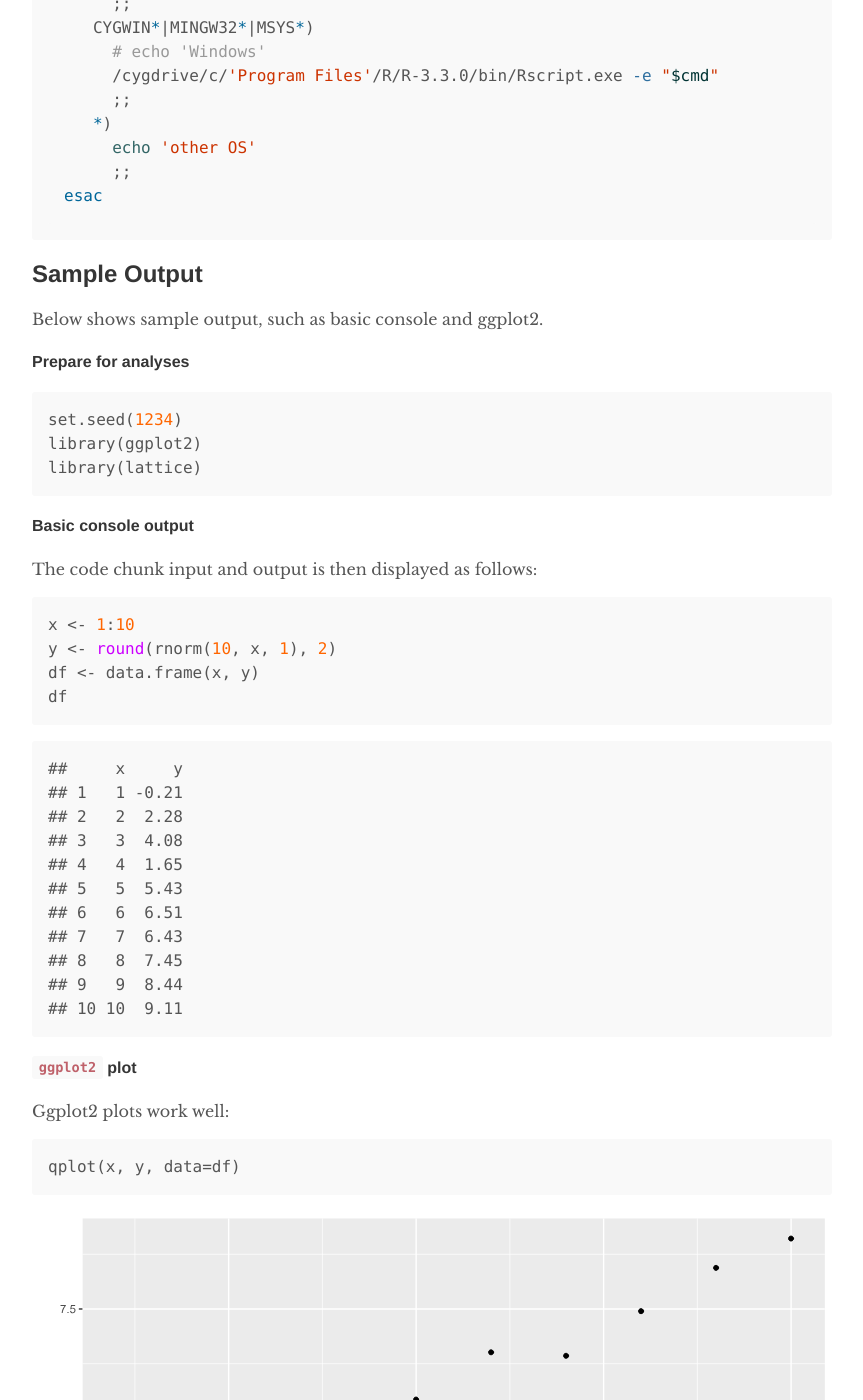
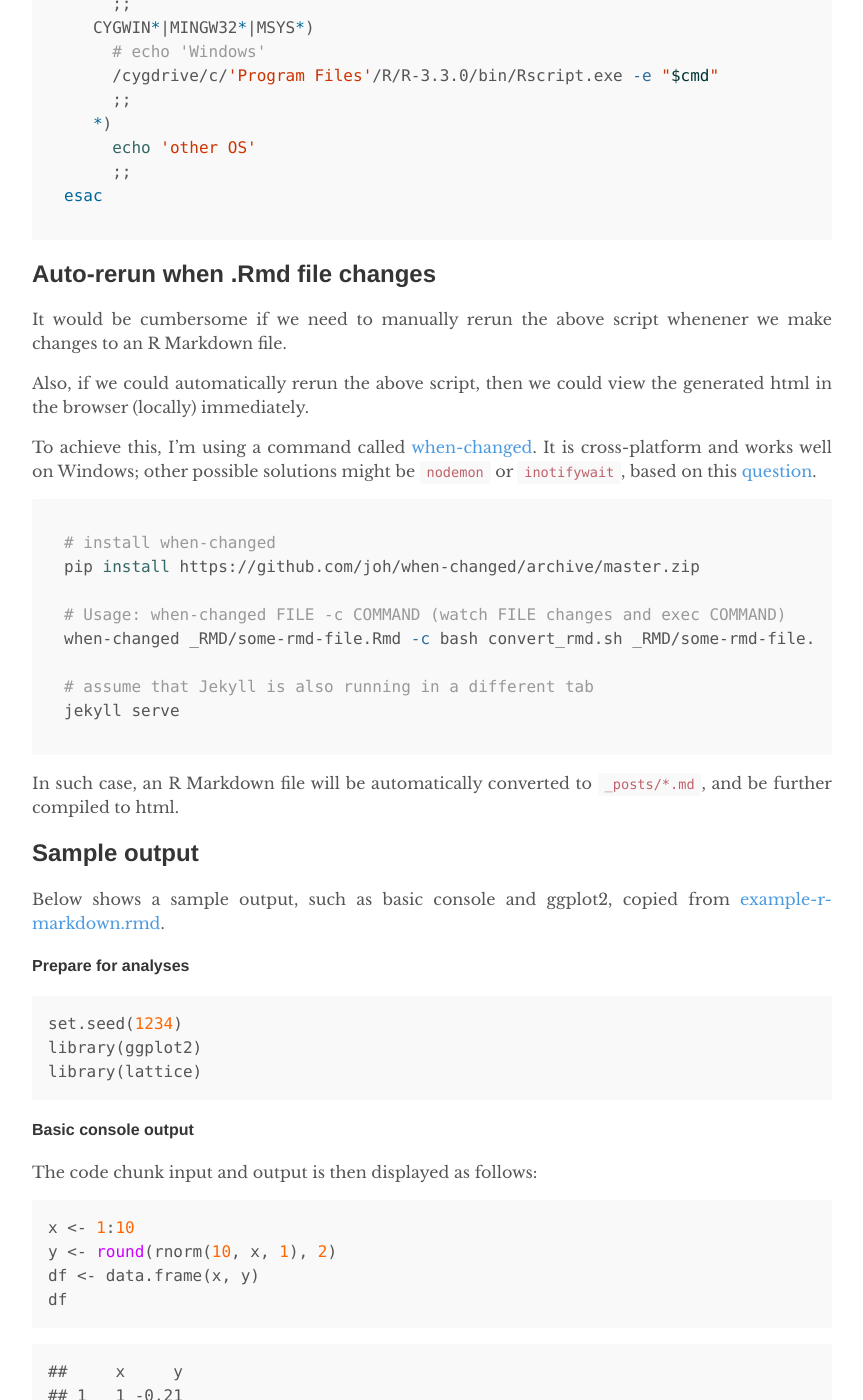
Before and after one commit to gaopinghuang0/gaopinghuang0.github.io, a Jekyll site: the page built from _posts/2017-10-23-support-Rmarkdown.md, in a window 1280 px wide and 1400 px high, scrolled down 3159 px. Shown: the whole window, without its empty margins (208-1071 px from the left). Built offline with Jekyll 4.4.1, drawn with Linux system fonts in a browser that asks for light colours; some of the changed text lies outside the part shown.

Commit message:
add auto rerun for R markdown

````diff
--- a/_posts/2017-10-23-support-Rmarkdown.md
+++ b/_posts/2017-10-23-support-Rmarkdown.md
@@ -15,7 +15,7 @@ The first blog is adapted from the second blog, so their basic idea is the same.
 ## Use R script to call knitr
 Here are the steps:
 
-1. Create a directory called `_Rmd` at the root level of blog directory, which will store all R Markdown files. In `_Rmd`, an R script is created (called `render_post.R`), which is adapted from the first blog and shown below.
+1. Create a directory called `_Rmd` at the root level of the Jekyll directory, which will store all R Markdown files. In `_Rmd`, an R script is also created (called `render_post.R`), which is adapted from the first blog and shown below.
 2. Configure the paths for each directory accordingly, for example, `posts.path` is `_posts`.
 3. Create an R Markdown post under `_Rmd`, such as `2017-10-23-test-markdown.Rmd`. At the beginning of this file, remember to add proper front matter for Jekyll.
 4. Run `KnitPost` to convert files. For simplicity, in the next section, I created a bash script to convert `_Rmd/*.Rmd` to `_post/*.md`.
@@ -78,11 +78,11 @@ KnitPost <- function(site.path='/pathToYourBlog/', overwriteAll=F, overwriteOne=
 ```
 
 ## Use bash script to call R script
-I created a bash script (called `convert_rmd.sh`) under the root level of blog directory, which is adapted from the second blog. It can convert a specific R Markdown file under `_Rmd` to Jekyll markdown under `_posts`.
+I created a bash script (called `convert_rmd.sh`) under the root level of the Jekyll directory, which is adapted from the second blog. It can convert a specific R Markdown file under `_Rmd/` to Jekyll markdown under `_posts/`.
 
 The usage is `./convert_rmd.sh _Rmd/YYYY-mm-dd-something.Rmd`.
 
-The last part shows a modification to support Rscript with Cygwin on Windows.
+To support Rscript with Cygwin on Windows, I added platform check at the bottom.
 
 ```bash
 #!/bin/bash
@@ -121,8 +121,27 @@ case "$(uname -s)" in
 esac
 ```
 
-## Sample Output
-Below shows sample output, such as basic console and ggplot2.
+## Auto-rerun when .Rmd file changes
+It would be cumbersome if we need to manually rerun the above script whenener we make changes to an R Markdown file.
+
+Also, if we could automatically rerun the above script, then we could view the generated html in the browser (locally) immediately.
+
+To achieve this, I'm using a command called [when-changed](https://github.com/joh/when-changed). It is cross-platform and works well on Windows; other possible solutions might be `nodemon` or `inotifywait`, based on this [question](https://superuser.com/questions/181517/how-to-execute-a-command-whenever-a-file-changes).
+
+```bash
+# install when-changed
+pip install https://github.com/joh/when-changed/archive/master.zip
+
+# Usage: when-changed FILE -c COMMAND (watch FILE changes and exec COMMAND)
+when-changed _RMD/some-rmd-file.Rmd -c bash convert_rmd.sh _RMD/some-rmd-file.Rmd
+
+# assume that Jekyll is also running in a different tab
+jekyll serve
+```
+In such case, an R Markdown file will be automatically converted to `_posts/*.md`, and be further compiled to html.
+
+## Sample output
+Below shows a sample output, such as basic console and ggplot2, copied from [example-r-markdown.rmd](https://gist.github.com/jeromyanglim/2716336).
 
 #### Prepare for analyses
 
````
Also changed, not shown: _Rmd/2017-10-23-support-RMarkdown.Rmd (+24 -5 lines), README.md.
